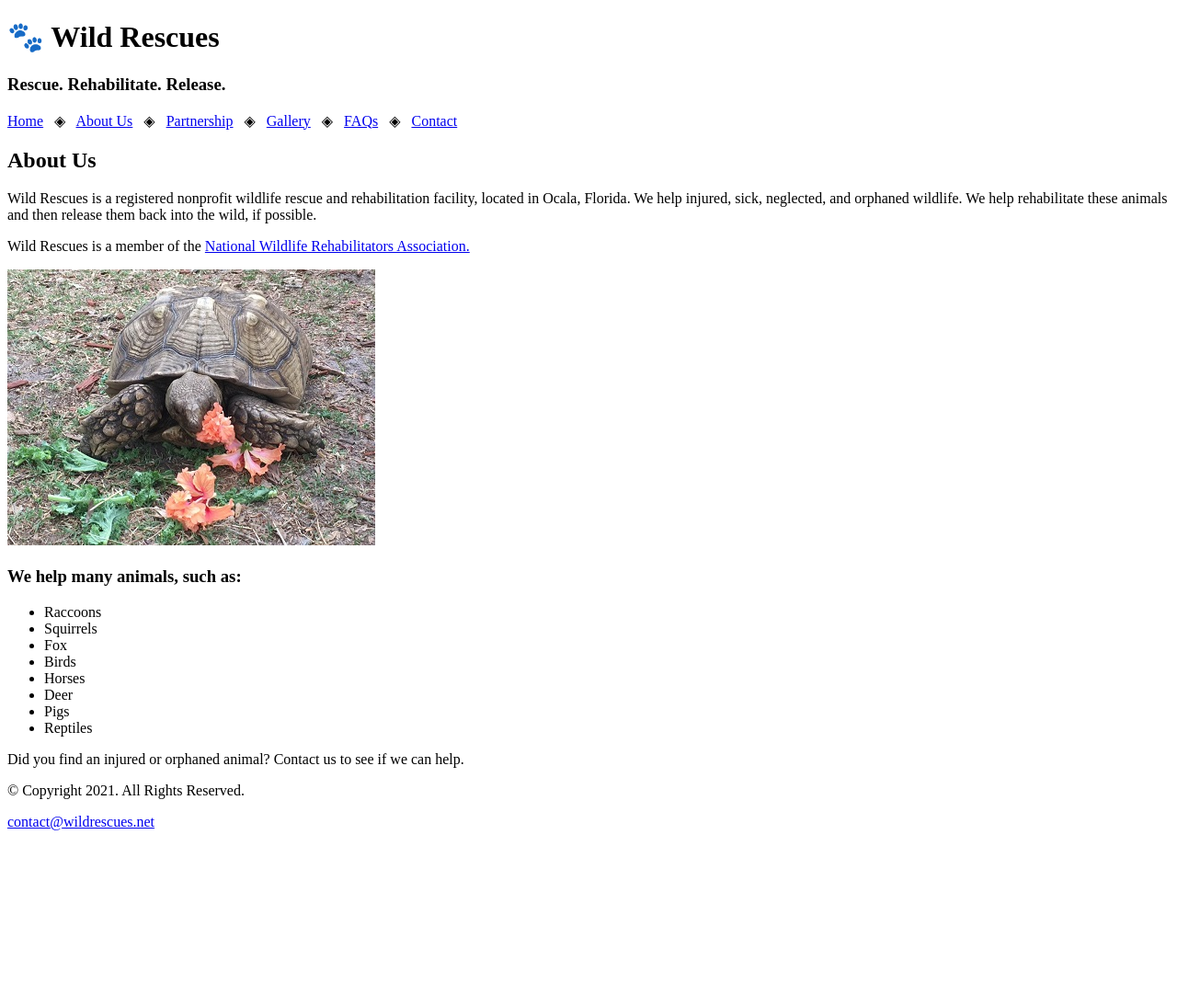
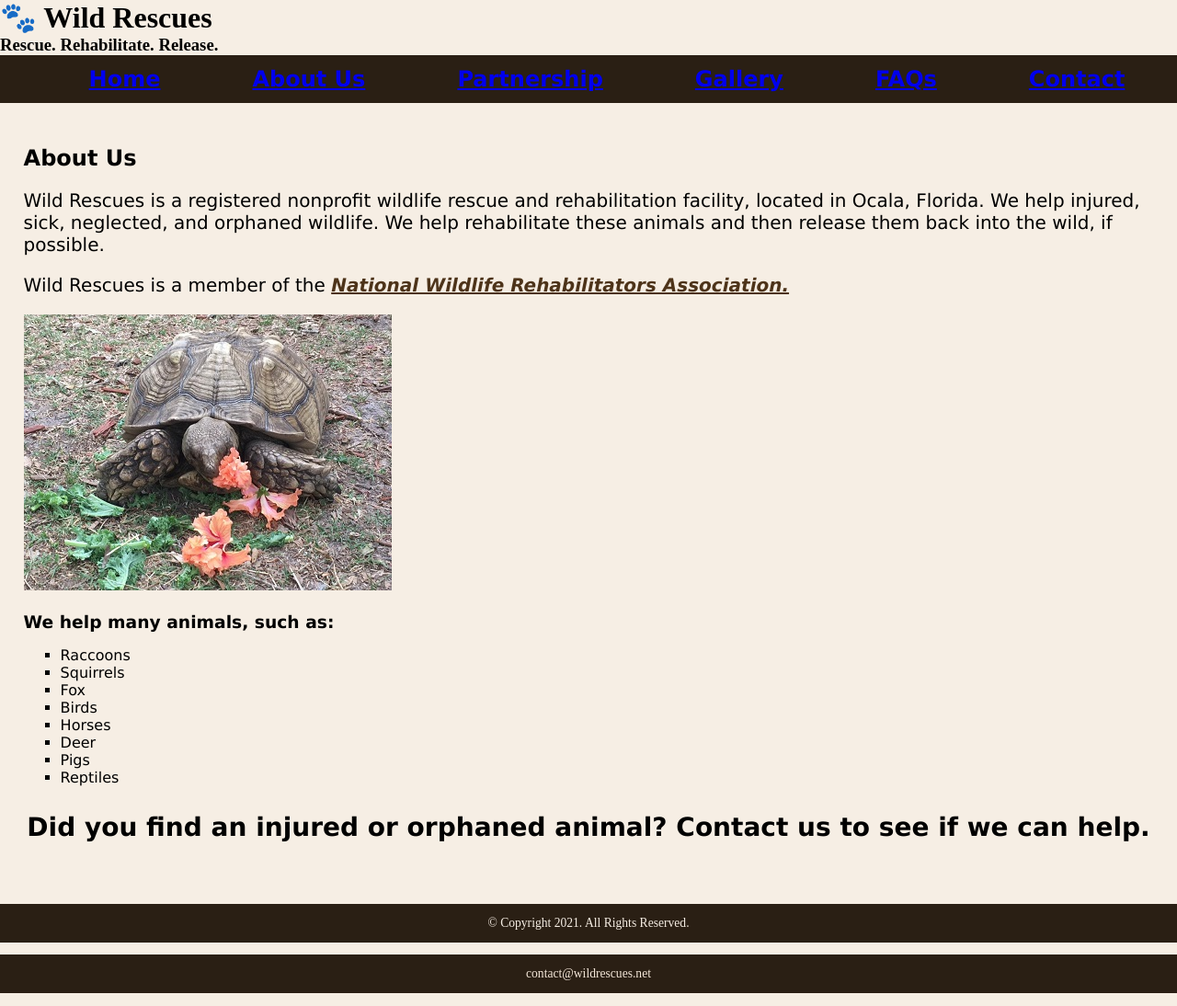
Before and after one commit to 144Fa23/ch4lab2-SavannahAthy16, a plain HTML site: page about.html in a window 1280 px wide. Shown: the whole page at 92% size. Before the commit the page ends 919 px from the top, so only its background shows below. Drawn offline with Linux system fonts and the light colour scheme.

Commit message:
Completed Assignment

```diff
--- a/about.html
+++ b/about.html
@@ -8,6 +8,8 @@
 <head>
 	<title>Wild Rescues: About Us</title>
 	<meta charset="utf-8">
+    <link rel="stylesheet" href="css/style.css">
+
 </head>
 <body>
 
@@ -17,12 +19,14 @@
 	</header>
 
 	<nav>
-		<p><a href="index.html">Home</a> &nbsp; &#9672; &nbsp;
-		<a href="about.html">About Us</a> &nbsp; &#9672; &nbsp;
-		<a href="partnership.html">Partnership</a> &nbsp; &#9672; &nbsp;
-		<a href="gallery.html">Gallery</a> &nbsp; &#9672; &nbsp;
-		<a href="faqs.html">FAQs</a> &nbsp; &#9672; &nbsp;
-		<a href="contact.html">Contact</a></p>
+		<ul>
+            <li><a href="index.html">Home</a></li>
+            <li><a href="about.html">About Us</a></li>
+            <li><a href="partnership.html">Partnership</a></li>
+            <li><a href="gallery.html">Gallery</a></li>
+            <li><a href="faqs.html">FAQs</a></li>
+            <li><a href="contact.html">Contact</a></li>
+        </ul>
 	</nav>
 
 	<!-- Use the main area to add the main content to the webpage -->
@@ -32,9 +36,9 @@
 
             <h2>About Us</h2>
             <p>Wild Rescues is a registered nonprofit wildlife rescue and rehabilitation facility, located in Ocala, Florida. We help injured, sick, neglected, and orphaned wildlife. We help rehabilitate these animals and then release them back into the wild, if possible.</p>
-            <p>Wild Rescues is a member of the <a href="https://www.nwrawildlife.org/" target="_blank">National Wildlife Rehabilitators Association.</a></p>
+            <p>Wild Rescues is a member of the <a href="https://www.nwrawildlife.org/" target="_blank" class="link">National Wildlife Rehabilitators Association.</a></p>
 
-            <img src="images/tortoise.jpg" alt="tortoise eating vegetation" height="300" width="400">
+            <img src="images/tortoise.jpg" alt="tortoise eating vegetation">
 
             <h3>We help many animals, such as:</h3>
             <ul>
@@ -48,7 +52,7 @@
                 <li>Reptiles</li>
             </ul>
 
-            <p>Did you find an injured or orphaned animal? Contact us to see if we can help.</p>
+            <p class="action">Did you find an injured or orphaned animal? Contact us to see if we can help.</p>
 
         </div>
 
--- /dev/null
+++ b/css/style.css
@@ -0,0 +1,102 @@
+/*
+Author: Savannah Athy-Sedbrook
+Date: September 19, 2023
+File Name: style.css
+*/
+
+/* CSS Reset */
+body, header, nav, main, footer, img, h1, h3 {
+    margin: 0;
+    padding: 0;
+    border: 0;
+}
+
+/* Style rules for body and images */
+body {
+    background-color: #f6eee4;
+}
+
+img {
+    max-width: 100%;
+    display: block;
+}
+
+/* Style rules for navigation area */
+nav {
+    background-color: #2a1f14;
+}
+
+nav ul {
+    list-style: none;
+    margin: 0;
+    text-align: center;
+}
+
+nav li {
+    display: inline-block;
+    font-size: 1.5em;
+    font-family: Geneva, Arial, sans-serif;
+    font-weight: bold;
+}
+
+nav li a {
+    display: block;
+    font-color: #f6eee4;
+    padding-top: 0.5em;
+    padding-bottom: 0.5em;
+    padding-left: 2em;
+    padding-right: 2em;
+    text-decorantion: none;
+}
+
+/* Style rules for main content */
+main {
+    padding: 2%;
+    font-family: Verdana, Arial, sans-serif;
+}
+
+main p {
+    font-size: 1.25em;
+}
+
+main h3 {
+    padding-top: 2%;
+}
+
+main ul {
+    list-style: square;
+}
+
+.link {
+    color: #4d3319;
+    text-decoration: non;
+    font-weight: bold;
+    font-style: italic;
+}
+
+.action {
+    font-size: 1.75em;
+    font-weight: bold;
+    text-align: center;
+}
+
+#contact selectors {
+   text-align: center;
+}
+
+/* Style rules for footer content */
+footer p {
+    text-align: center;
+    font-size: 0.85em;
+    background-color: #2a1f14;
+    color: #f6eee4;
+    padding-top: 1%;
+    padding-bottom: 1%;
+    padding left: 0%;
+    padding-right: 0%;
+}
+
+footer p a {
+    color: #f3e6d8;
+    text-decoration: none;
+}
```
Also changed, not shown: contact.html (+10 -6 lines), index.html (+12 -9 lines), template.html (+10 -6 lines).
